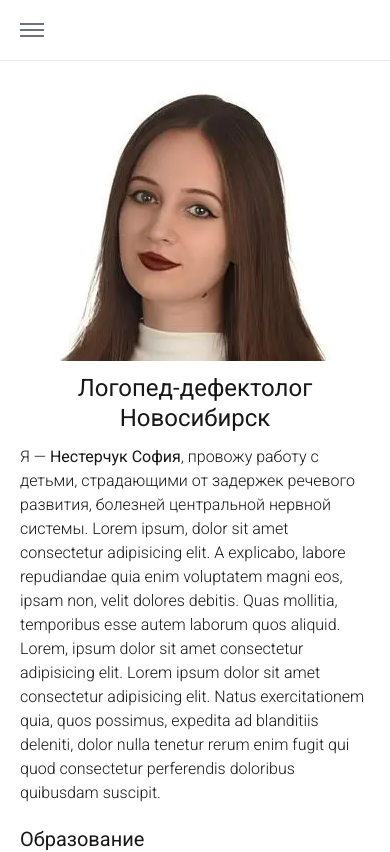
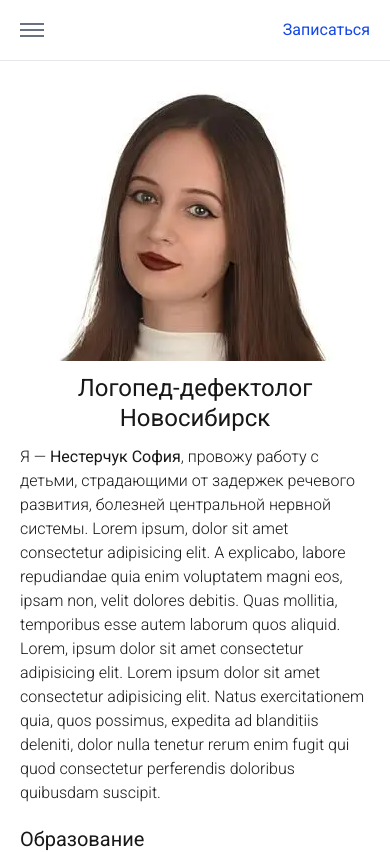
Before and after one commit to flwlss/speech-therapist-frontend, a Next.js app: page / in a window 390 px wide. Shown: the top 852 px of the page. Built offline with nearby package versions, Linux system fonts and the light colour scheme.

Commit message:
update navbar

```diff
--- a/src/components/BurgerMenu.tsx
+++ b/src/components/BurgerMenu.tsx
@@ -5,11 +5,16 @@ import { memo } from "react";
 interface IBurgerMenu {
   toggleMenu: () => void;
   isOpenedBurger: boolean;
+  handleScroll: (e: React.MouseEvent<HTMLAnchorElement>) => void;
 }
 
-const BurgerMenu = ({ toggleMenu, isOpenedBurger }: IBurgerMenu) => {
+const BurgerMenu = ({
+  toggleMenu,
+  isOpenedBurger,
+  handleScroll,
+}: IBurgerMenu) => {
   return (
-    <div className="flex lg:hidden">
+    <div className="flex justify-between lg:hidden">
       <button
         onClick={toggleMenu}
         type="button"
@@ -36,6 +41,11 @@ const BurgerMenu = ({ toggleMenu, isOpenedBurger }: IBurgerMenu) => {
           ></span>
         </div>
       </button>
+      {!isOpenedBurger && (
+        <a href="#contacts" onClick={handleScroll} className="text-blue-700">
+          Записаться
+        </a>
+      )}
     </div>
   );
 };
--- a/src/components/NavBar.tsx
+++ b/src/components/NavBar.tsx
@@ -7,7 +7,7 @@ const NAV_ITEMS = [
   { id: "about", name: "Обо мне" },
   { id: "skills", name: "С чем помогу" },
   { id: "services", name: "Услуги и цены" },
-  { id: "contacts", name: "Контакты" },
+  { id: "contacts", name: "Записаться" },
 ];
 
 const Navbar = () => {
@@ -57,14 +57,18 @@ const Navbar = () => {
       }`}
     >
       <nav className="container mx-auto">
-        <BurgerMenu toggleMenu={toggleMenu} isOpenedBurger={isOpenedBurger} />
+        <BurgerMenu
+          toggleMenu={toggleMenu}
+          isOpenedBurger={isOpenedBurger}
+          handleScroll={(e) => handleScroll(e, "contacts")}
+        />
         <div className={`${isOpenedBurger ? "block" : "hidden"} lg:flex`}>
           <ul className="flex flex-col mt-4 lg:flex-row lg:space-x-8 lg:mt-0">
             {NAV_ITEMS.map((item) => {
               return (
                 <li
                   className={
-                    "py-2 border-b border-blue-700 last:border-none lg:border-0 lg:hover:text-blue-700 lg:p-0"
+                    "py-2 border-b border-blue-700 last:border-none last:text-blue-700 lg:border-0 lg:hover:text-blue-700 lg:p-0"
                   }
                   key={item.id}
                 >
```
